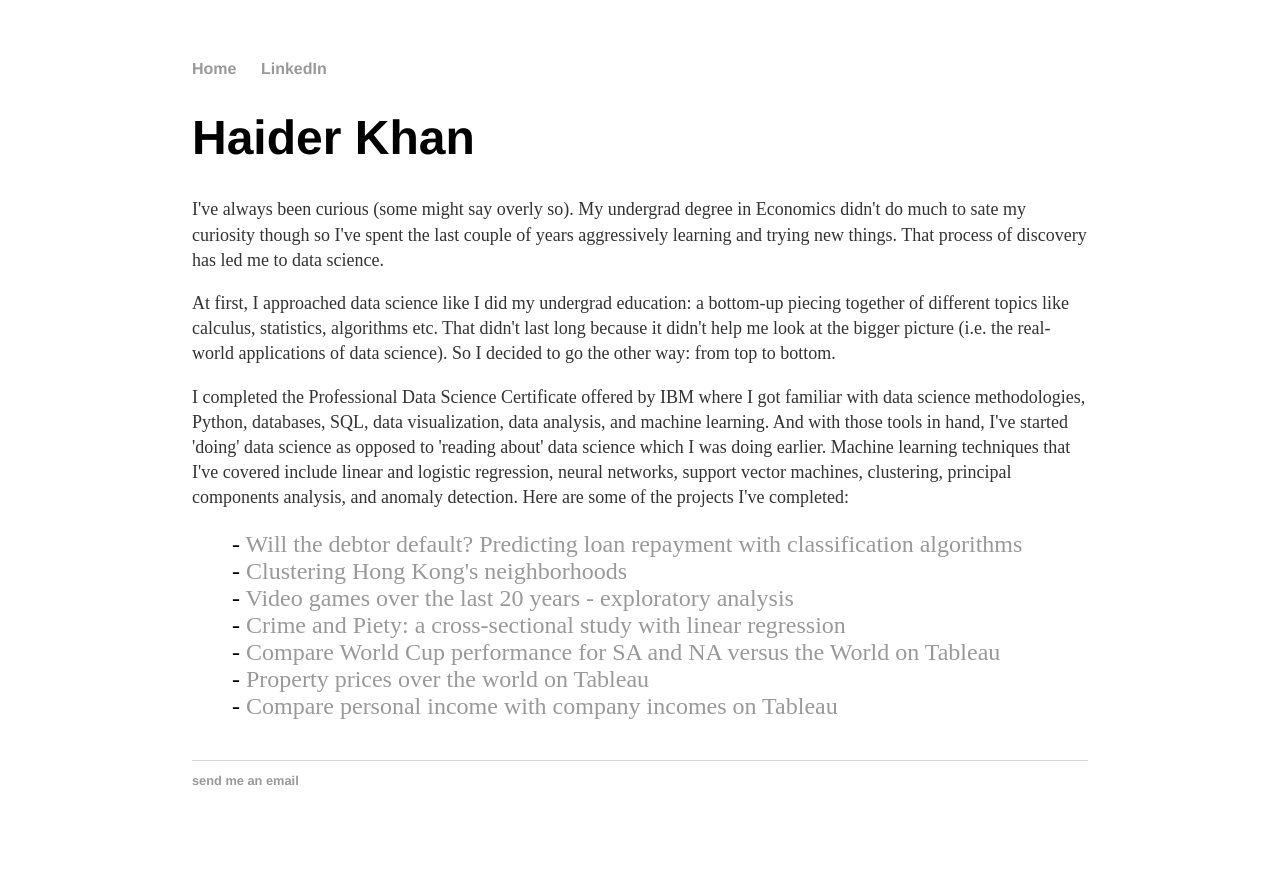
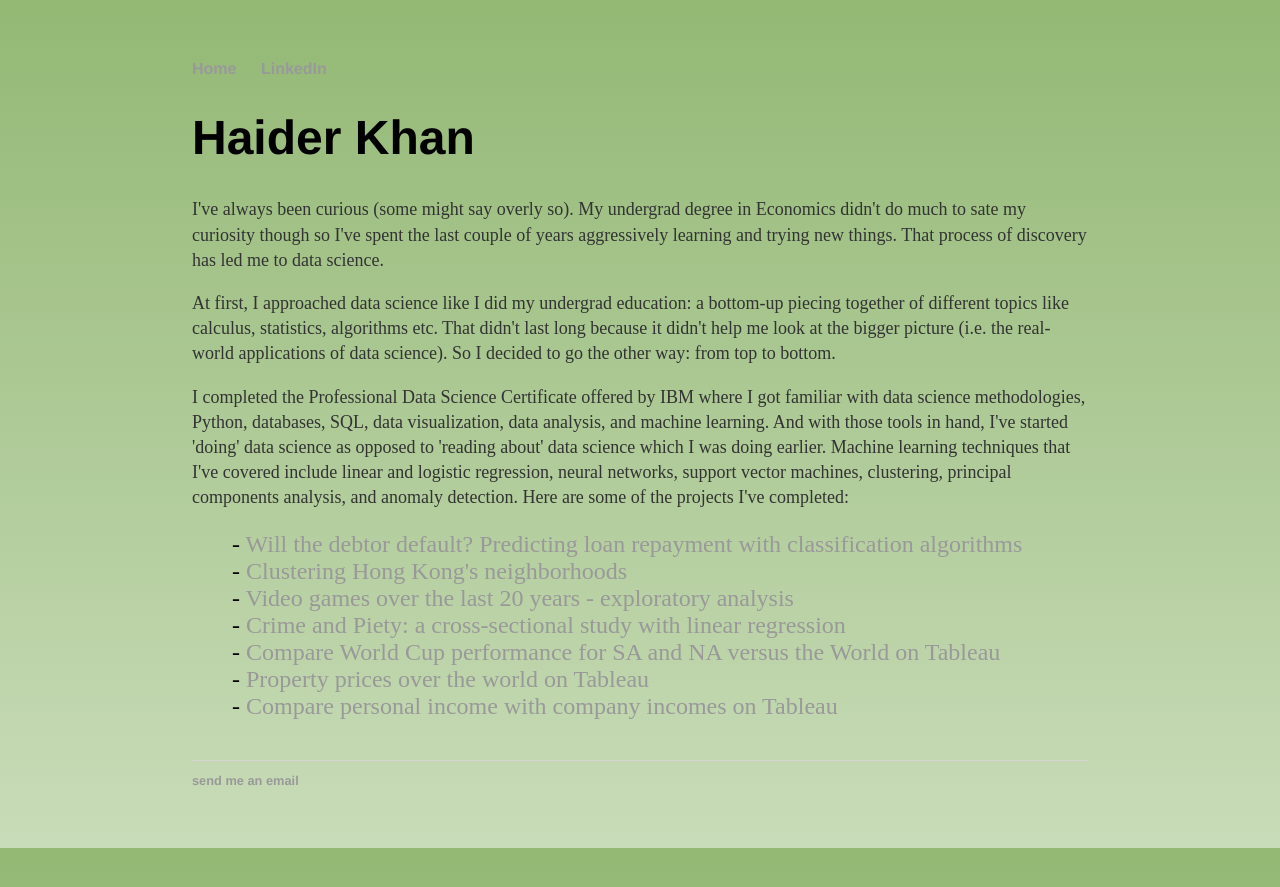
Before and after one commit to h2kh/h2kh.github.io, a Jekyll site: the page built from index.html, in a window 1280 px wide. Shown: the top 887 px of the page. Built offline with Jekyll 4.4.1, drawn with Linux system fonts in a browser that asks for light colours.

Commit message:
Update main.css

```diff
--- a/css/main.css
+++ b/css/main.css
@@ -1,6 +1,11 @@
 body {
     margin: 60px auto;
     width: 70%;
+    background: -webkit-linear-gradient(#93B874, #C9DCB9);
+    background: -o-linear-gradient(#93B874, #C9DCB9);
+    background: -moz-linear-gradient(#93B874, #C9DCB9);
+    background: linear-gradient(#93B874, #C9DCB9);
+    background-color: #93B874;
 }
 nav ul, footer ul {
     font-family:'Helvetica', 'Arial', 'Sans-Serif';
```
